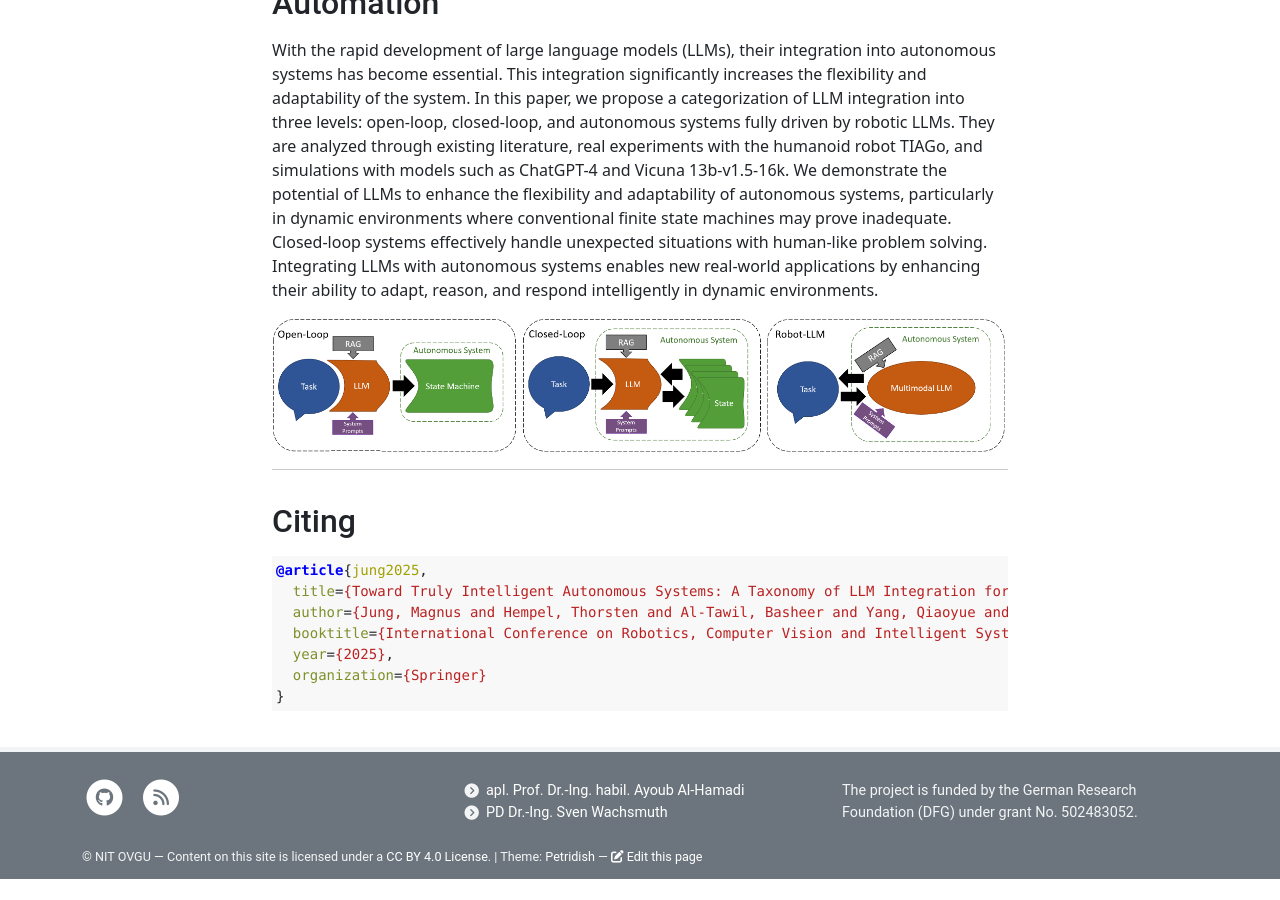
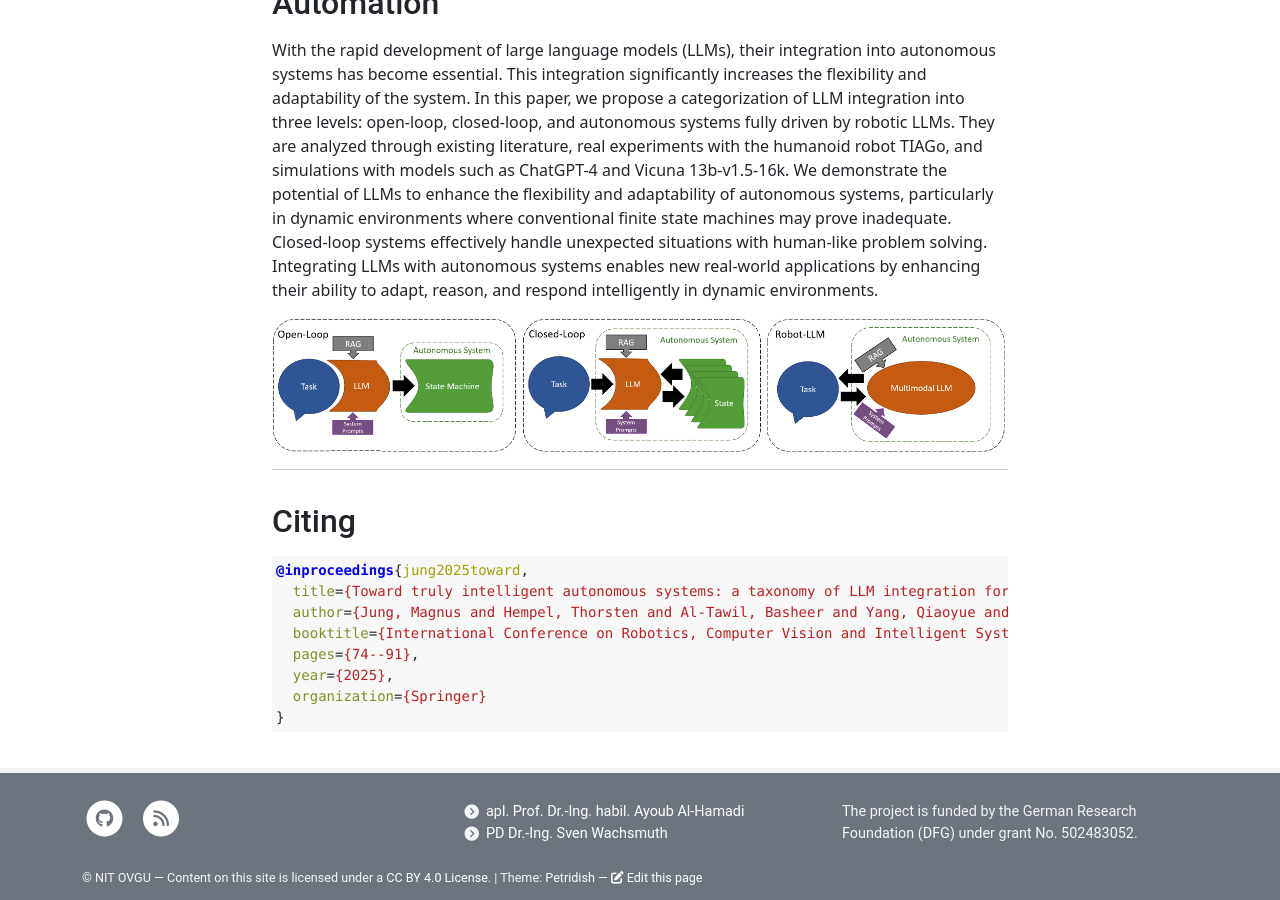
Before and after one commit to ovgu-nit/semiac, a Jekyll site: the page built from _posts/2025-04-28-TowardTrulyIntelligentAutonomousSystems.md, in a window 1280 px wide and 900 px high, scrolled down 858 px. Built offline with Jekyll 4.4.1, drawn with Linux system fonts in a browser that asks for light colours; before the commit the page ends 1737 px from its top, so only the background shows below that.

````diff
--- a/_posts/2025-04-28-TowardTrulyIntelligentAutonomousSystems.md
+++ b/_posts/2025-04-28-TowardTrulyIntelligentAutonomousSystems.md
@@ -21,10 +21,11 @@ Integrating LLMs with autonomous systems enables new real-world applications by
 ## Citing
 
 ```bibtex
-@article{jung2025,
-  title={Toward Truly Intelligent Autonomous Systems: A Taxonomy of LLM Integration for Everyday Automation},
+@inproceedings{jung2025toward,
+  title={Toward truly intelligent autonomous systems: a taxonomy of LLM integration for everyday automation},
   author={Jung, Magnus and Hempel, Thorsten and Al-Tawil, Basheer and Yang, Qiaoyue and Wachsmuth, Sven and Al-Hamadi, Ayoub},
   booktitle={International Conference on Robotics, Computer Vision and Intelligent Systems},
+  pages={74--91},
   year={2025},
   organization={Springer}
 }
````
Also changed, not shown: other parts of _posts/2025-04-28-TowardTrulyIntelligentAutonomousSystems.md (+1 -1 lines).
